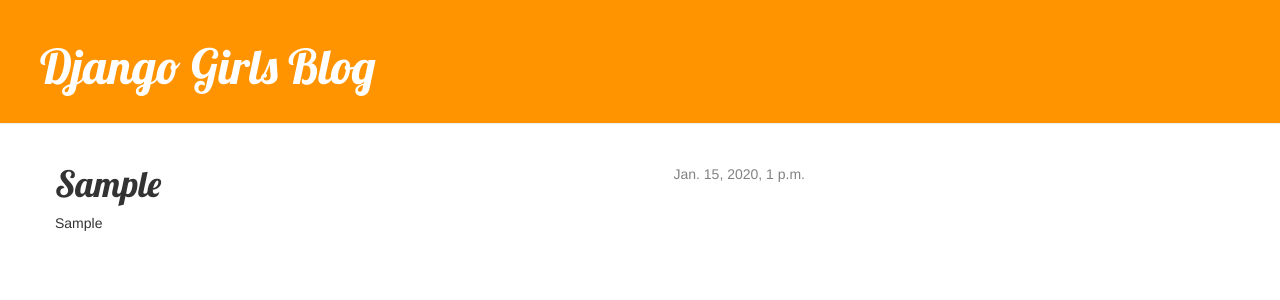
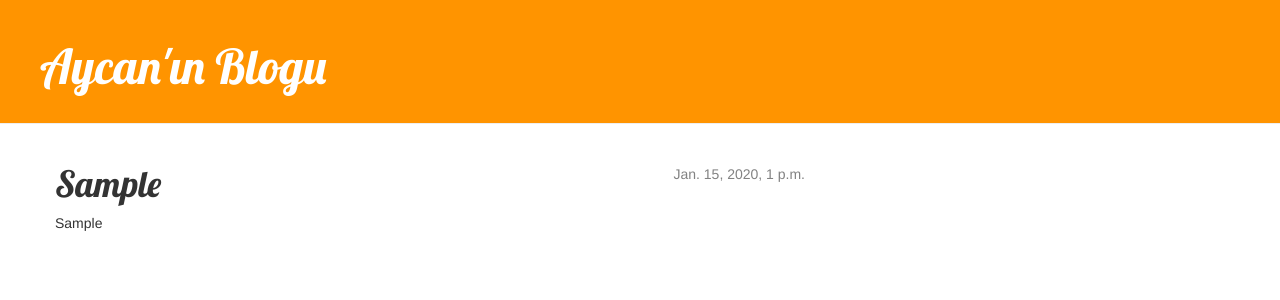
Before and after one commit to pinquitte/my-first-blog, a Django app: page /post/1/ in a window 1280 px wide. Shown: the top 300 px of the page. Run offline with Django 3.2, Linux system fonts and the light colour scheme; tables that the repository leaves empty hold one stand-in row (values such as "Sample post"); some libraries are stand-ins or nearby versions.

Commit message:
Base.html düzenlendi

```diff
--- a/blogging/templates/blogging/base.html
+++ b/blogging/templates/blogging/base.html
@@ -9,7 +9,7 @@
     </head>
     <body>
     <div class="page-header">
-        <h1><a href="/">Django Girls Blog</a></h1>
+        <h1><a href="/">Aycan'ın Blogu</a></h1>
     </div>
     <div class="content container">
         <div class="row">
```
